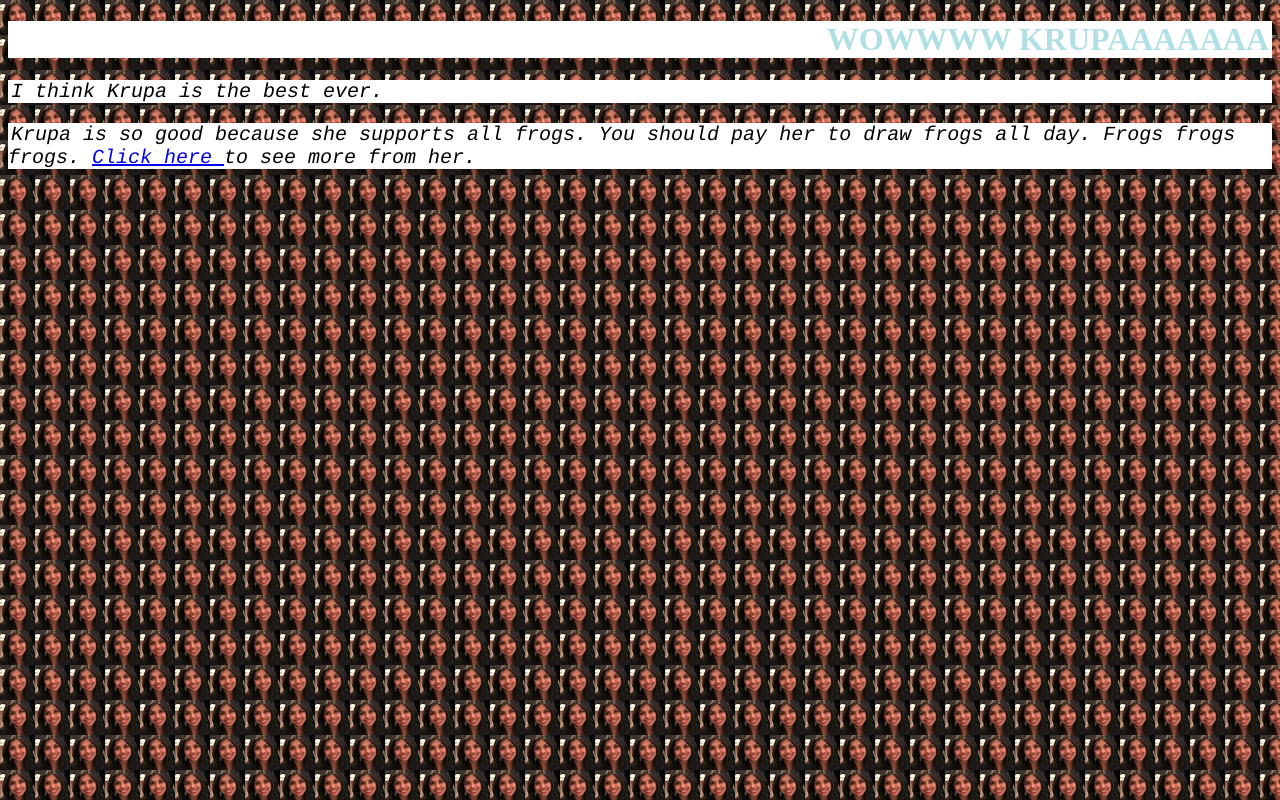
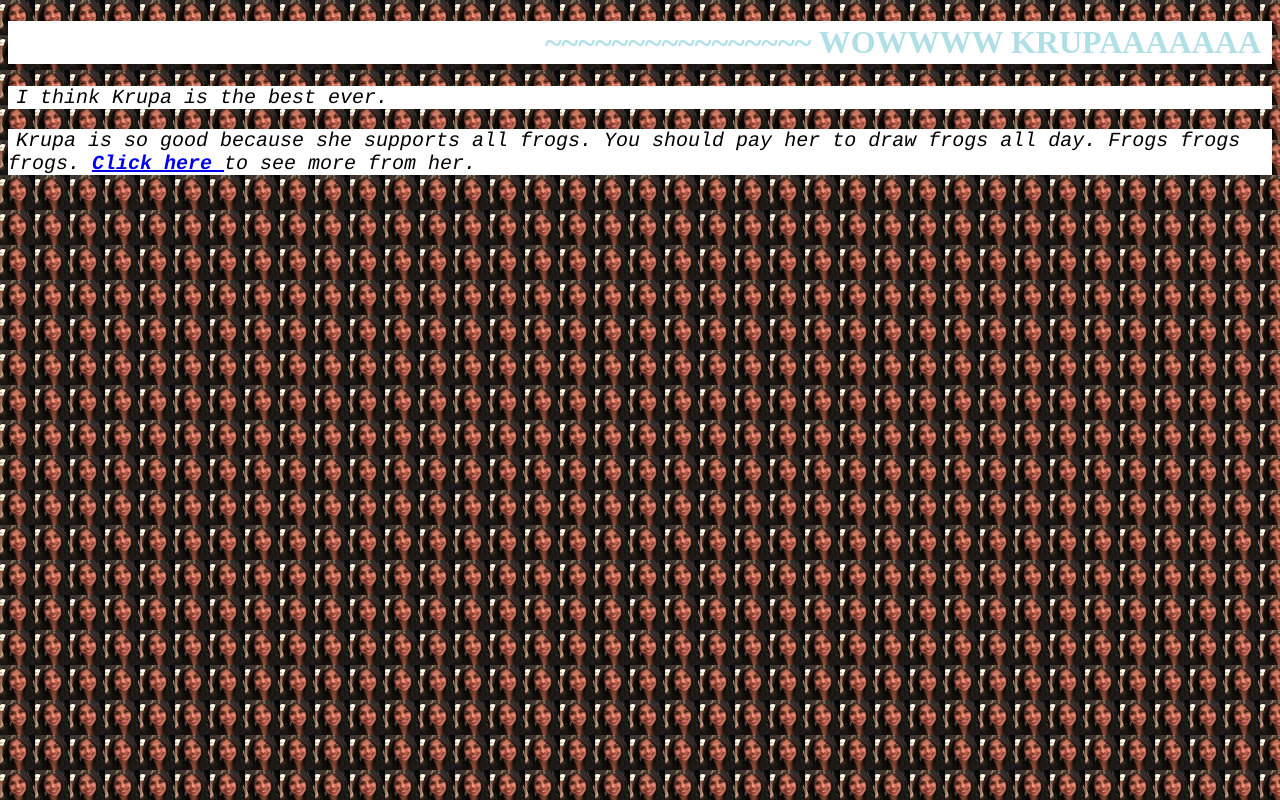
Before and after one commit to krupapismydesignhero/krupapismydesignhero.github.io, a plain HTML site: page index.html in a window 1280 px wide. Drawn offline with Linux system fonts and the light colour scheme.

Commit message:
mild edit

```diff
--- a/index.html
+++ b/index.html
@@ -7,14 +7,14 @@
 
 <body>
 
-<h1><span class="white_bg"> WOWWWW KRUPAAAAAAA</span></h1>
+<h1><span class="white_bg"> ~~~~~~~~~~~~~~~~     WOWWWW KRUPAAAAAAA</span></h1>
 
 <p><span class="white_bg"> I think Krupa is the best ever. </span></p>
 
 
 <p>
 <span class="white_bg">
-Krupa is so good because she supports all frogs. You should pay her to draw frogs all day. Frogs frogs frogs. <a href = frogpage.html>Click here </a>to see more from her.
+Krupa is so good because she supports all frogs. You should pay her to draw frogs all day. Frogs frogs frogs. <b><a href = frogpage.html>Click here </a></b>to see more from her.
 </span>
 </p>
 
--- a/styling.css
+++ b/styling.css
@@ -5,13 +5,14 @@ body {
 
 .white_bg
 {
-    padding: 3px;
+    padding: 8px;
 }
 
 h1 {
 	text-align: right;
     background-color: #ffffff;
 	color: powderblue;
+    padding: 3px;
 }
 
 p {
```
